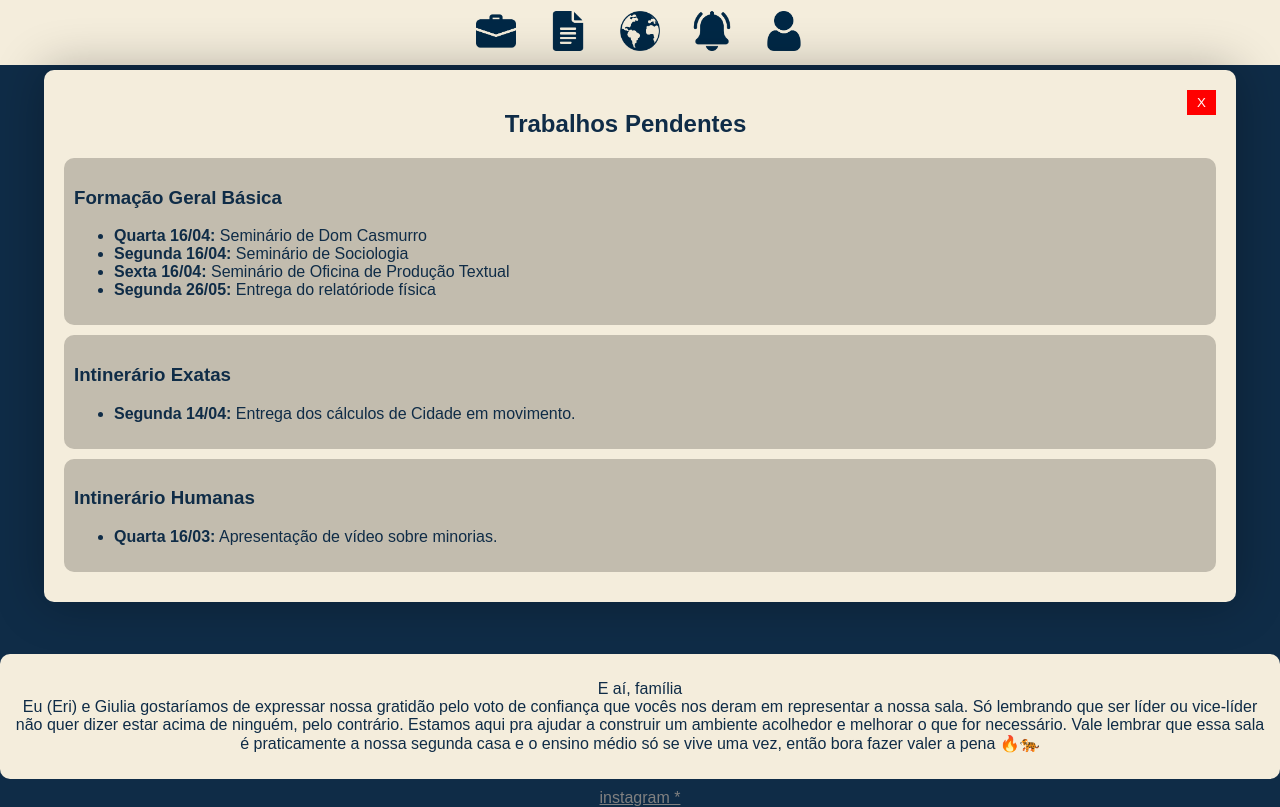
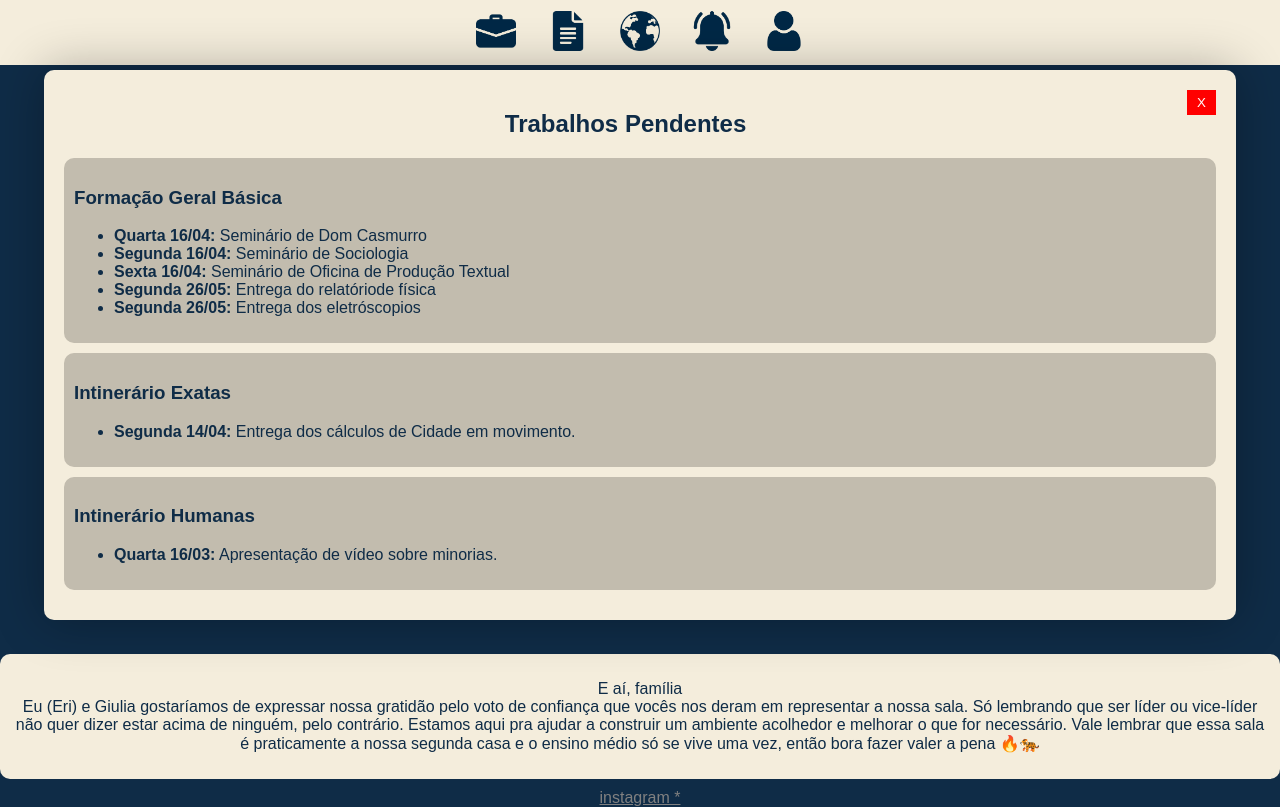
Before and after one commit to Ezyaway/Segund-oCSF, a plain HTML site: page index.html in a window 1280 px wide. Both pictures are taken after a click on the button 496 px from the left and 32 px from the top of the page. Drawn offline with Linux system fonts and the light colour scheme.

Commit message:
Atualizar o index.html

```diff
--- a/index.html
+++ b/index.html
@@ -238,6 +238,7 @@
                 <li><strong>Segunda 16/04:</strong> Seminário de Sociologia</li>
                 <li><strong>Sexta 16/04:</strong> Seminário de Oficina de Produção Textual</li>
                 <li><strong>Segunda 26/05:</strong> Entrega do relatóriode física</li>
+                <li><strong>Segunda 26/05:</strong> Entrega dos eletróscopios</li>
             </ul>
         </div>
         <div class="trblpendente">
```
